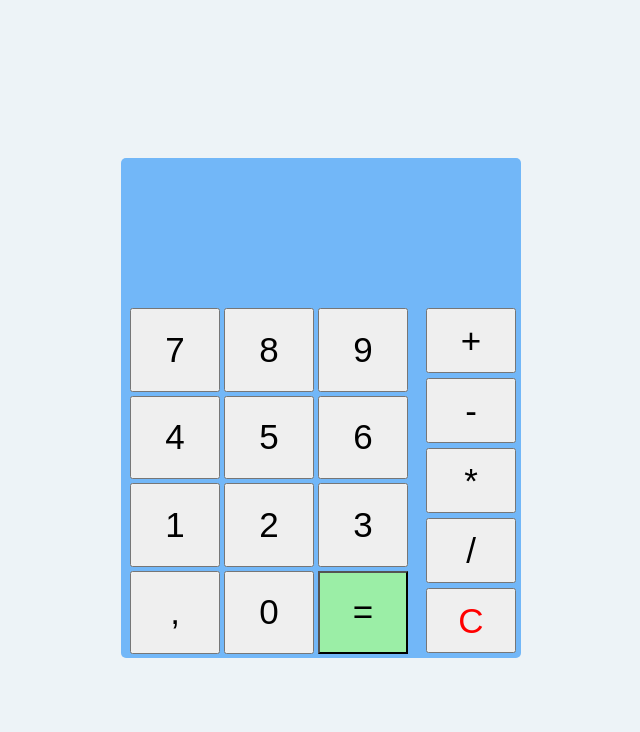
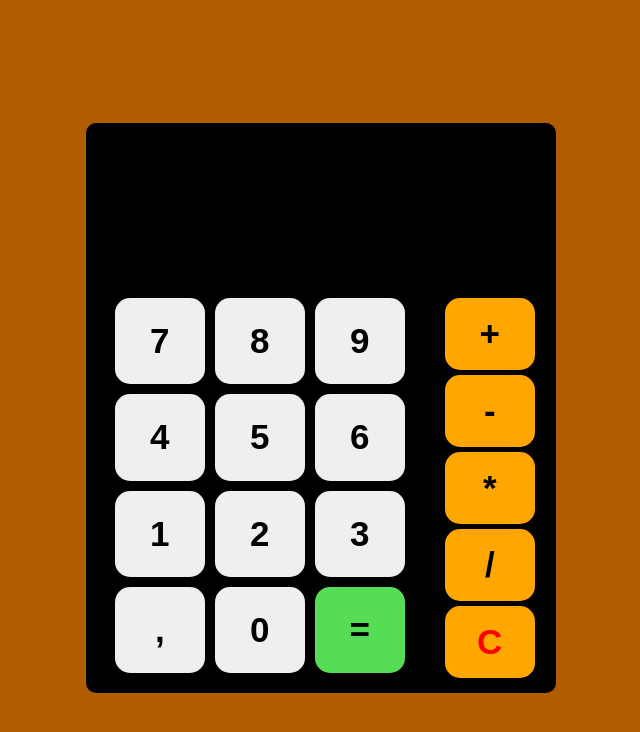
Before and after one commit to fernanda-rabacal/Calculator, a plain HTML site: page index.html in a window 1280 px wide. Shown: the whole page, without its empty margins (319-959 px from the left). Drawn offline with Linux system fonts and the light colour scheme.

Commit message:
Add float numbers operation and previous operation display, change css

```diff
--- a/index.html
+++ b/index.html
@@ -9,6 +9,7 @@
 </head>
 <body>
   <div class="container">
+    <div id="res"></div>
     <input id="calc" class="calc" type="text"/>
     <div class="numbers">
       <button class="number" value="7">7</button>
@@ -20,7 +21,8 @@
       <button class="number" value="1">1</button>
       <button class="number" value="2">2</button>
       <button class="number" value="3">3</button>
-      <button class="ops-symbols comma">,</button>
+      <button id="comma" class="comma"
+      onclick=placeComma()>,</button>
       <button class="number" value="0">0</button>
       <button id="equal" class="equal">=</button>
     </div>
--- a/script.js
+++ b/script.js
@@ -3,11 +3,19 @@ const clear = document.getElementById('clean')
 const numbers = document.querySelectorAll('.number')
 const symbols = document.querySelectorAll('.ops-symbols')
 const equal = document.getElementById('equal')
+const comma = document.getElementById('comma')
+const prevOperation = document.getElementById('res')
 
-clear.addEventListener("click", () => display.value = '')
+
+const placeComma = () => display.value += ','
+
+clear.addEventListener("click",function (){
+  display.value = ''
+  prevOperation.innerHTML = ''
+})
 
 numbers.forEach((num) => num.addEventListener("click", () =>
-  display.value += Number.parseInt(num.value)
+  display.value += num.value
 ))
 symbols.forEach((sym) => sym.addEventListener("click", () =>
   display.value += sym.value
@@ -15,21 +23,23 @@ symbols.forEach((sym) => sym.addEventListener("click", () =>
 
 const getSymbol = (sym) => {
 
-  const numbersSum = display.value.split(sym).map((item) => Number.parseInt(item))
+  const numbersSum = display.value.split(sym).map((item) => parseFloat(item.replace(",", "."))
+  )
 
-  if(sym === '+'){
+  switch(sym) {
+    case '+':
       const sum = numbersSum.reduce((prev, current) => prev += current)
       return sum
-  }
-  if(sym === '-'){
+
+    case '-':
       const minus = numbersSum.reduce((prev, current) => prev -= current)
       return minus
-  }
-  if(sym === '/'){
+
+    case '/':
       const divide = numbersSum.reduce((prev, current) => prev /= current)
       return divide
-  }
-  if(sym === '*'){
+
+    case '*':
       const multi = numbersSum.reduce((prev, current) => prev *= current)
       return multi
   }
@@ -37,6 +47,7 @@ const getSymbol = (sym) => {
 }
 
 const getOperation = () =>{
+  prevOperation.innerHTML = display.value
   if (display.value.includes('+')){
     display.value = getSymbol('+')
   }
--- a/styles.css
+++ b/styles.css
@@ -1,32 +1,56 @@
 body {
   height: 100vh;
-  background-color: rgb(237, 243, 247);
+  background-color: rgb(175, 93, 0);
   display: flex;
   justify-content: center;
   align-items: center;
 }
 
+button {
+  width: 90px;
+  font-size: 35px;
+  font-weight: bold;
+  margin-bottom: 5px;
+  border: none;
+  border-radius: 15px;
+}
+
 .container {
   display: grid;
   grid-template-areas:
+  'res res'
   'display display'
   'number symbols';
-  grid-template-rows: 30% 1fr;
+  grid-template-rows: 10% 20% 1fr;
   grid-template-columns: 75% 1fr;
-  background-color: rgb(114, 183, 248);
-  width: 400px;
-  height: 500px;
-  border-radius: 5px;
+  background-color: rgb(0, 0, 0);
+  width: 450px;
+  height: 550px;
+  border-radius: 10px;
   margin: 0;
-  padding: 0;
+  padding: 10px;
+}
+
+#res {
+  height: 100%;
+  font-size: 30px;
+  font-weight: bold;
+  letter-spacing: 3px;
+  color: rgb(172, 172, 172);
+  display: flex;
+  align-items: center;
+  padding-left: 10px;
 }
 
 .calc {
-  padding: 5px;
+  padding: 15px;
   border: none;
   outline: 0;
+
+  color: #fff;
+  letter-spacing: 3px;
   background-color: transparent;
-  font-size: 40px;
+  font-size: 50px;
   font-weight: bold;
   grid-area: display;
 }
@@ -39,10 +63,18 @@ body {
 }
 
 .number, .comma, .equal {
-  margin: 0 4px 4px 0;
+  margin: 0 10px 10px 0;
 }
+
+.number:hover,
+.comma:hover,
+.equal:hover,
+.ops-symbols:hover {
+  opacity: 0.8;
+}
+
 .equal {
-  background-color: rgb(155, 238, 166);
+  background-color: rgb(86, 221, 86);
 }
 
 .symbols {
@@ -50,15 +82,12 @@ body {
   display: flex;
   flex-flow: row wrap;
   justify-content: center;
+}
 
+.ops-symbols, .clean{
+  background-color: rgb(255, 166, 0);
 }
 
 .clean {
   color: red;
 }
-
-button {
-  width: 90px;
-  font-size: 35px;
-  margin-bottom: 5px;
-}
```
Lines whose indentation alone changed are shown as unchanged.
